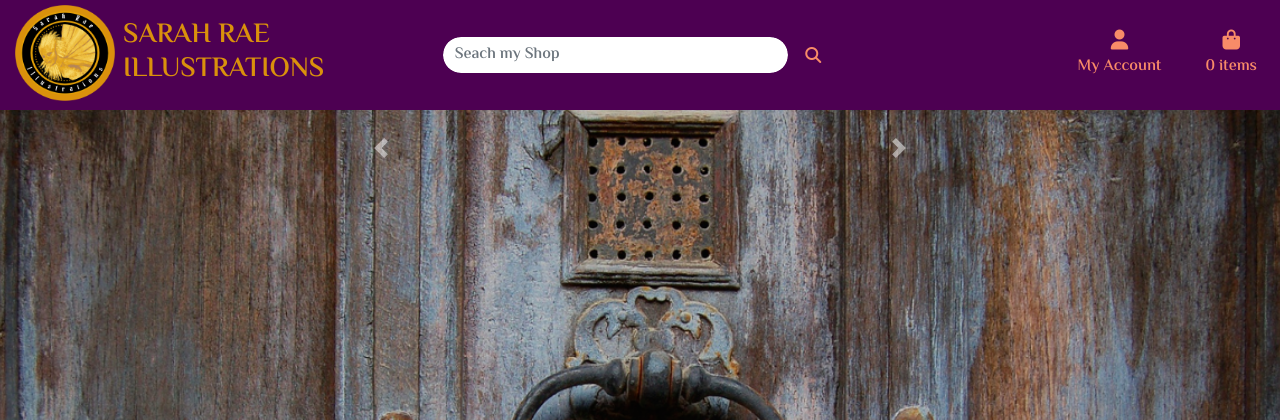
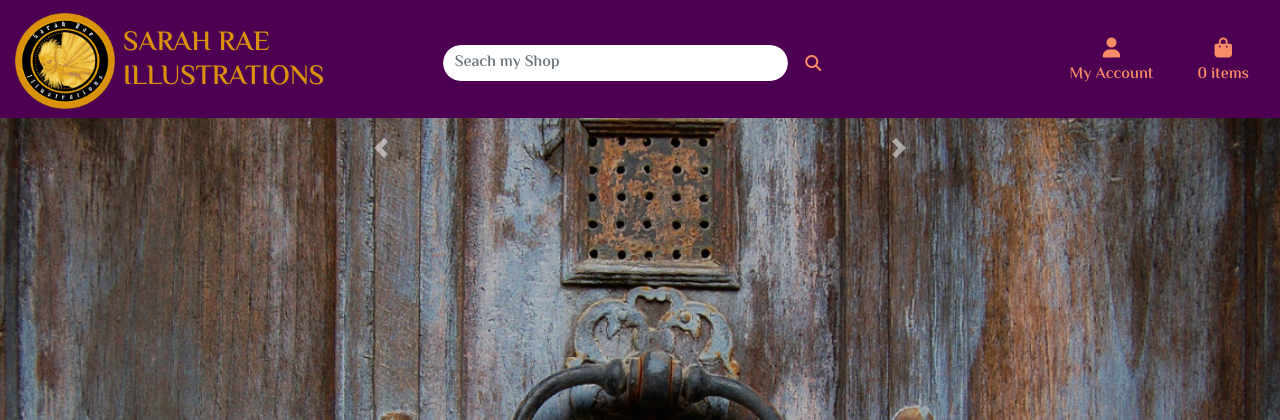
Before and after one commit to mikerae/sarah-rae-illustrations, a Django app: page / in a window 1280 px wide. Shown: the top 420 px of the page. Run offline with Django 3.2, Linux system fonts and the light colour scheme; data that the repository does not hold is empty; some libraries are stand-ins or nearby versions.

Commit message:
Add home page layout corrections

```diff
--- a/static/css/base.css
+++ b/static/css/base.css
@@ -7,11 +7,6 @@ body {
     background-size: cover;
     font-family: 'El Messiri', sans-serif;
     height: calc(100vh - 100px);
-}
-
-#top-nav {
-    display: -webkit-inline-flex;
-    width: 100%;
 }
 
 #top-nav,
--- a/templates/base.html
+++ b/templates/base.html
@@ -42,9 +42,9 @@
 
     <body>
 
-        <header class="container-fluid fixed-top px-0">
-            <div id="top-nav" class="d-flex justify-content-between">
-                <div class="col-lg-4 my-auto py-1 py-lg-0 text-center text-lg-left logo-header-container">
+        <header class="container-fluid fixed-top">
+            <div id="top-nav" class="row pt-lg-2 d-none d-lg-flex">
+                <div class="col-lg-4 my-auto py-1 py-lg-0 text-center text-lg-left">
                     <a href="{% url 'home' %}" class="navbar-brand main-logo-link">
                         <div class="d-flex flex-row">
                             <img id="logo-header-img" src="/media/logo.png" alt="Sara Rae Illustrations logo">
@@ -55,7 +55,7 @@
                         </div>
                     </a>
                 </div>
-                <div class="list-inline-item col-lg-4 my-auto py-1 py-lg-0">
+                <div class="col-12 col-lg-4 my-auto py-1 py-lg-0">
                     <form method="GET" action="">
                         <div class="input-group w-100">
                             <input class="form-control border border-sri rounded-pill" type="text" name="q"
@@ -71,7 +71,7 @@
                         </div>
                     </form>
                 </div>
-                <div class="list-inline-item col-lg-4 my-auto py-1 py-lg-0">
+                <div class="col-12 col-lg-4 my-auto py-1 py-lg-0">
                     <ul class="list-inline list-unstyled text-center text-lg-right my-0">
                         <li class="list-inline-item dropdown">
                             <a class="nav-link" href="#" id="user-options" data-toggle="dropdown" aria-haspopup="true"
```
